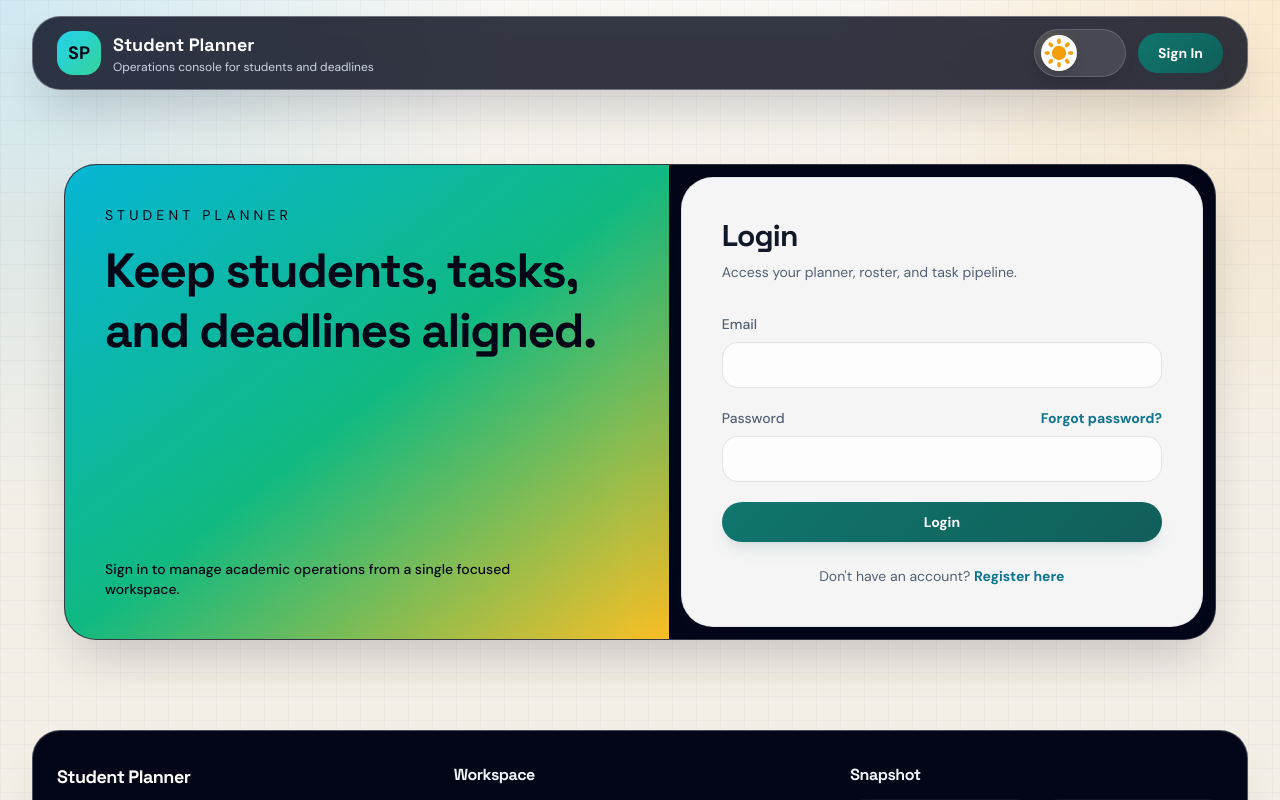
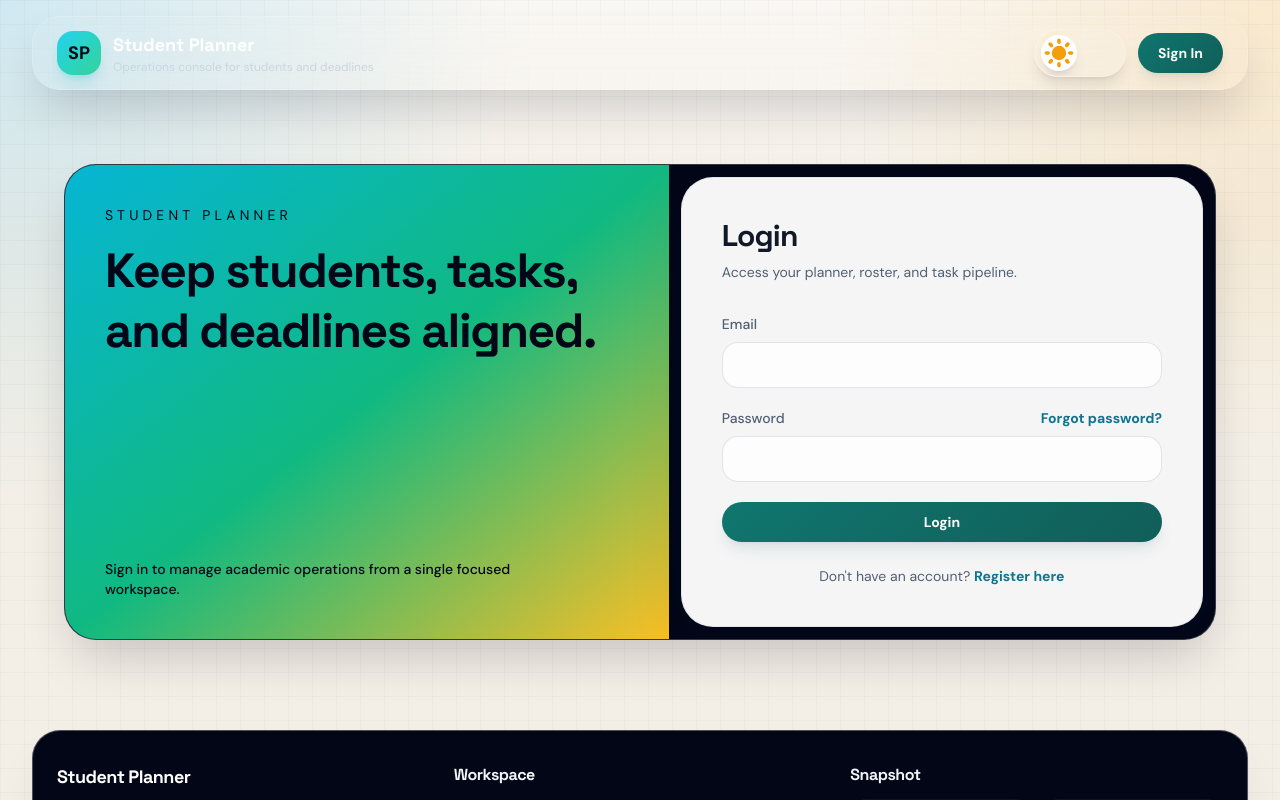
Before and after one commit to Akhils696/Student-Manager, a React (Vite) app in the folder frontend/: page /login in a window 1280 px wide. Shown: the top 800 px of the page. Built offline with nearby package versions, Linux system fonts and the light colour scheme.

Commit message:
Polish header interactions and navigation emphasis

```diff
--- a/frontend/src/components/Common/Header.jsx
+++ b/frontend/src/components/Common/Header.jsx
@@ -35,9 +35,9 @@
 
   return (
     <header className="sticky top-0 z-40 px-4 pt-4 sm:px-6 lg:px-8">
-      <div className="mx-auto flex max-w-7xl items-center justify-between rounded-[28px] border border-white/30 bg-slate-950/80 px-4 py-3 text-white shadow-2xl shadow-slate-950/20 backdrop-blur xl:px-6">
+      <div className="mx-auto flex max-w-7xl items-center justify-between rounded-[28px] border border-white/20 bg-slate-950/78 px-4 py-3 text-white shadow-2xl shadow-slate-950/20 backdrop-blur-xl transition duration-300 xl:px-6">
         <Link to="/" className="flex items-center gap-3">
-          <div className="flex h-11 w-11 items-center justify-center rounded-2xl bg-gradient-to-br from-cyan-400 to-emerald-400 text-lg font-bold text-slate-950">
+          <div className="flex h-11 w-11 items-center justify-center rounded-2xl bg-gradient-to-br from-cyan-400 to-emerald-400 text-lg font-bold text-slate-950 shadow-lg shadow-cyan-500/20 transition duration-300 hover:scale-105">
             SP
           </div>
           <div>
@@ -53,8 +53,8 @@
                 key={item.to}
                 to={item.to}
                 className={({ isActive }) =>
-                  `rounded-full px-4 py-2 text-sm transition ${
-                    isActive ? 'bg-white text-slate-950' : 'text-slate-200 hover:bg-white/10 hover:text-white'
+                  `rounded-full px-4 py-2 text-sm transition duration-300 ${
+                    isActive ? 'bg-white text-slate-950 shadow-lg shadow-white/10' : 'text-slate-200 hover:bg-white/10 hover:text-white'
                   }`
                 }
               >
@@ -73,7 +73,7 @@
             <>
               <Link
                 to="/profile"
-                className="hidden rounded-full border border-white/15 px-4 py-2 text-sm text-slate-100 transition hover:bg-white/10 md:block"
+                className="hidden rounded-full border border-white/15 px-4 py-2 text-sm text-slate-100 transition duration-300 hover:-translate-y-0.5 hover:bg-white/10 md:block"
               >
                 {user.firstName || user.username}
               </Link>
```
